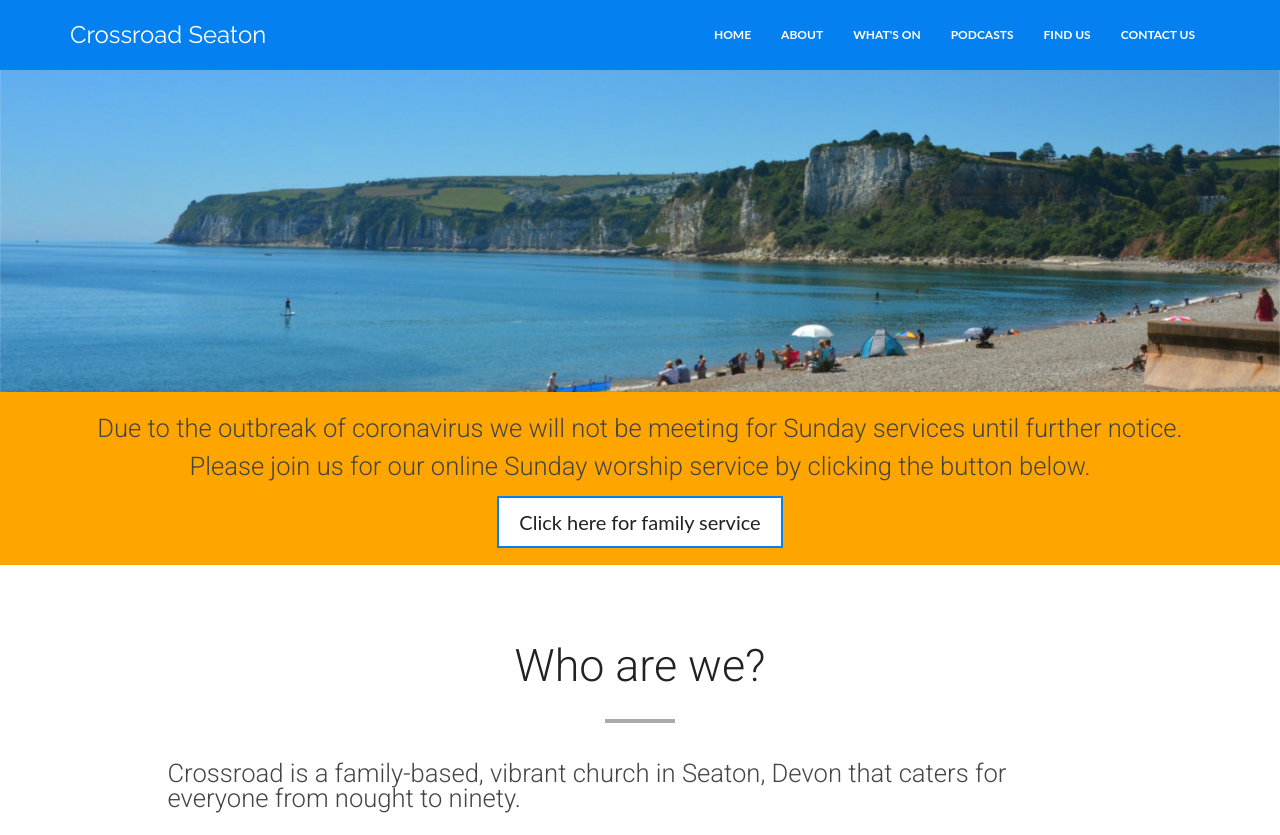
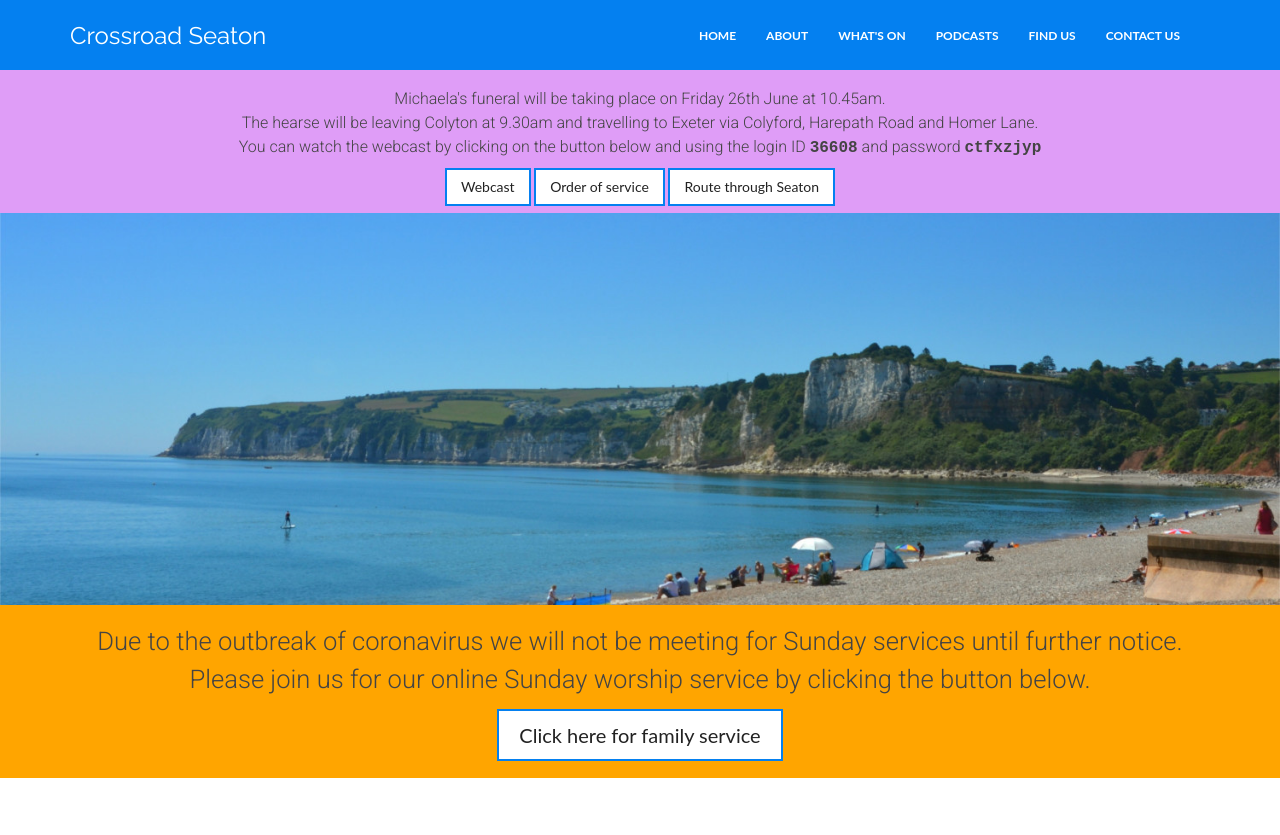
Before and after one commit to crossroadchurch/website, a PHP site: page / in a window 1280 px wide. Shown: the top 835 px of the page. Run offline with PHP 8.4, Linux system fonts and the light colour scheme; some libraries are stand-ins or nearby versions.

Commit message:
Temporary update for Michaela's funeral

```diff
--- a/css/index.css
+++ b/css/index.css
@@ -108,6 +108,15 @@ h4 {
   color: #444;
 }
 
+.hc-lead-wider {
+  font-family: Roboto, Open Sans, sans-serif;
+  font-weight: 300;
+  font-size: 1rem;
+  color: #444;
+  margin-bottom: 0;
+  line-height: 1.5em;
+}
+
 .hc-divider {
   display: block;
   width: 5em;
--- a/index.html
+++ b/index.html
@@ -31,7 +31,8 @@
   </head>
   <body>
     <!-- Fixed navbar -->
-    <div class="navbar navbar-default navbar-fixed-top" role="navigation">
+    <!-- <div class="navbar navbar-default navbar-fixed-top" role="navigation"> -->
+    <div class="navbar navbar-default" style="border-radius: 0" role="navigation">
       <div class="container">
         <div class="navbar-header">
           <button
@@ -63,6 +64,21 @@
           </ul>
         </div>
         <!--/.nav-collapse -->
+      </div>
+    </div>
+
+    <div id="special-banner" style="background: #df9df7;">
+      <div class="container">
+        <div class="row">
+          <p class="hc-lead-wider">
+            Michaela's funeral will be taking place on Friday 26th June at 10.45am.<br />
+            The hearse will be leaving Colyton at 9.30am and travelling to Exeter via Colyford, Harepath Road and Homer Lane.<br />
+            You can watch the webcast by clicking on the button below and using the login ID <span style="font-family:'Courier New', Courier, monospace"><strong>36608</strong></span> and password <span style="font-family:'Courier New', Courier, monospace"><strong>ctfxzjyp</strong></span>
+          </p>
+          <a href="https://www.wesleymedia.co.uk/webcast-view" target="_blank" class="hc-btn-outline">Webcast</a>
+          <a href="/other/michaela_order_of_service.pdf" target="_blank" class="hc-btn-outline">Order of service</a>
+          <a href="https://www.google.co.uk/maps/dir/50.7381697,-3.0706624/50.7181731,-3.0898361/@50.7246918,-3.0994959,13.75z/data=!4m14!4m13!1m10!3m4!1m2!1d-3.0625124!2d50.7319184!3s0x486d86d7ebcc2c89:0xc65fb7ec9abfc5a7!3m4!1m2!1d-3.077225!2d50.7121709!3s0x486d8130b0260d8b:0x5c424cd83eea333b!1m0!3e0" target="_blank" class="hc-btn-outline">Route through Seaton</a>
+        </div>
       </div>
     </div>
 
```
Also changed, not shown: 1 other file.
